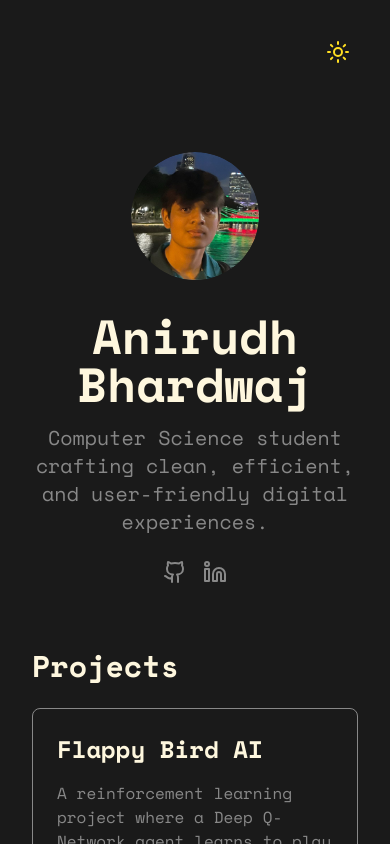
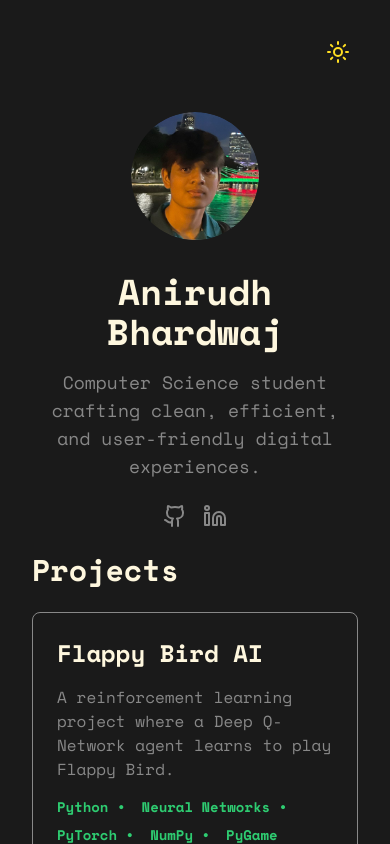
Before and after one commit to anirudh242/anirudh242.github.io, a Next.js app: page / in a window 390 px wide. Shown: the top 844 px of the page. Built offline with nearby package versions, Linux system fonts and the light colour scheme.

Commit message:
more responsive for mobile (??)

```diff
--- a/app/page.tsx
+++ b/app/page.tsx
@@ -7,8 +7,8 @@ import SkillsSection from '@/components/sections/SkillSection';
 export default function HomePage() {
   return (
     <main className="antialiased">
-      <div className="max-w-3xl mx-auto p-8 space-y-16">
-        <header className="flex justify-end">
+      <div className="max-w-3xl mx-auto p-8 space-y-6">
+        <header className="flex justify-end mb-6 md:mb-8 lg:mb-9">
           <ThemeSwitcher />
         </header>
         <HeroSection />
--- a/components/sections/HeroSection.tsx
+++ b/components/sections/HeroSection.tsx
@@ -6,17 +6,17 @@ export default function HeroSection() {
     <section className="flex flex-col md:flex-row items-center md:items-start gap-8">
       <div className="relative w-32 h-32 md:w-40 md:h-40 rounded-full overflow-hidden flex-shrink-0 mt-4 md:mt-0">
         <Image
-          src="/profile.jpg" // Ensure this path is correct
+          src="/profile.jpg"
           alt="Anirudh Bhardwaj profile picture"
           layout="fill"
           objectFit="cover"
-          className="rounded-full" // Apply rounding here too for safety
+          className="rounded-full"
         />
       </div>
 
       <div className="space-y-4 text-center md:text-left">
-        <h1 className="text-5xl font-bold">Anirudh Bhardwaj</h1>
-        <p className="text-xl text-muted dark:text-muted-dark">
+        <h1 className="text-4xl md:text-5xl font-bold">Anirudh Bhardwaj</h1>
+        <p className="text-lg text-muted dark:text-muted-dark md:text-xl">
           Computer Science student crafting clean, efficient, and user-friendly
           digital experiences.
         </p>
```
